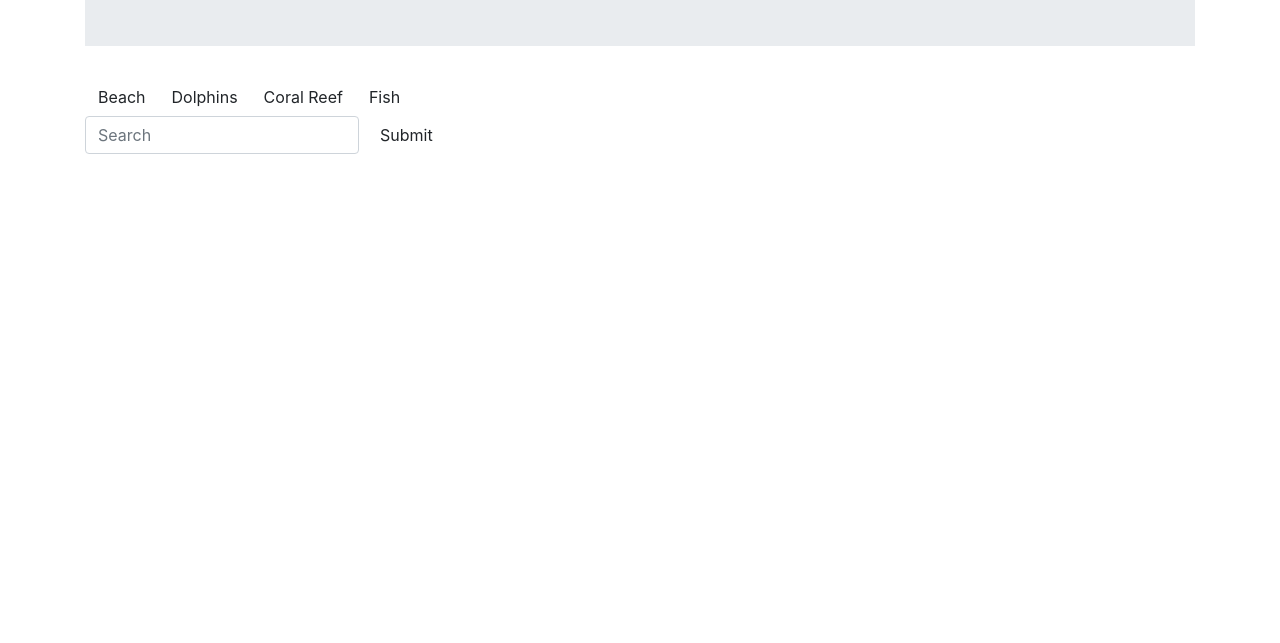
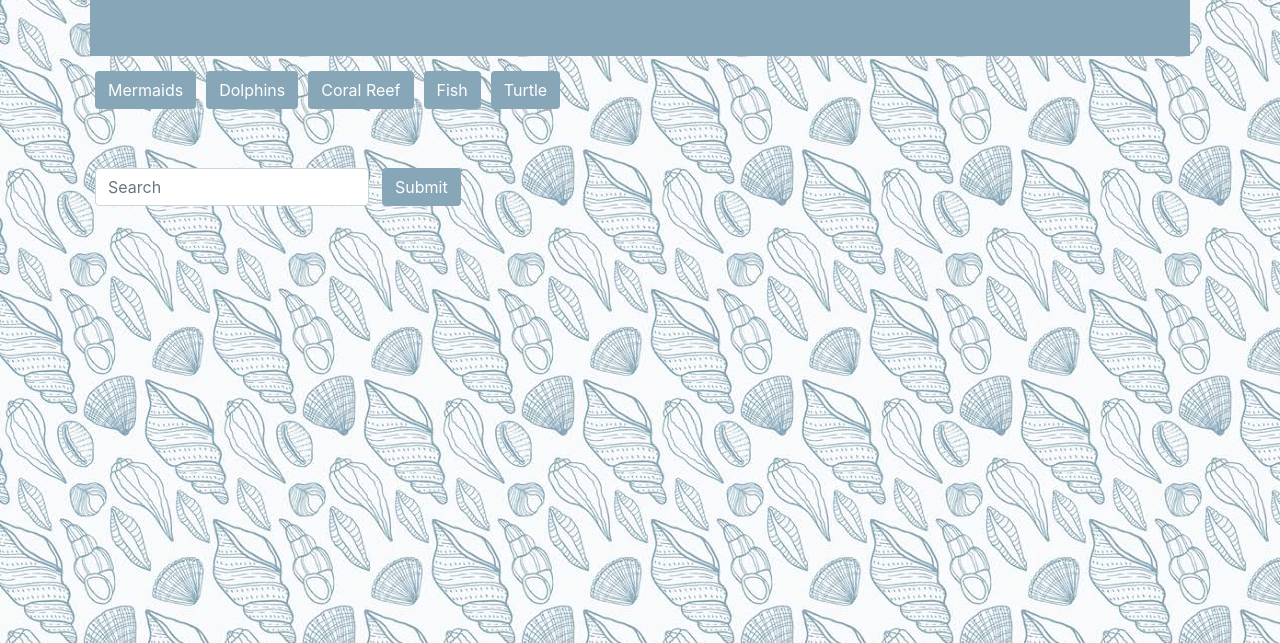
Before and after one commit to pordonez93/GifTastic, a plain HTML site: page index.html in a window 1280 px wide. Shown: the part 157-800 px from the top of the page. Drawn offline with nearby package versions, Linux system fonts and the light colour scheme.

Commit message:
cleaned up code and added styling

```diff
--- a/assets/JavaScript/logic.js
+++ b/assets/JavaScript/logic.js
@@ -1,5 +1,5 @@
 $(document).ready(function(){
-    var displayedButtons = ["Beach", "Dolphins", "Coral Reef", "Fish"];
+    var displayedButtons = ["Mermaids", "Dolphins", "Coral Reef", "Fish", "Turtle"];
     function displayImage(){
         $("#display-images").empty();
         var input = $(this).attr("data-name");
--- a/assets/css/style.css
+++ b/assets/css/style.css
@@ -0,0 +1,29 @@
+body{
+    background-image: url("../images/background.jpg");
+    font-family: "Georgia, Times, Times New Roman, serif";
+}
+img{
+    max-width: 200px;
+    max-height: 200px;
+}
+
+.holder{
+    float: left;
+}
+div, form{
+    margin: 5px;
+}
+
+.btn.btn-default, .jumbotron.jumbotron-fluid{
+    background: #87a7b8;
+    margin: 5px;
+}
+p, #input, .display-4, #submit{
+    background: #87a7b8;
+    text-align: center;
+    color: white;
+
+}
+h1{
+    text-align: center;
+}
--- a/index.html
+++ b/index.html
@@ -4,10 +4,10 @@
     <meta charset="utf-8" />
     <title>GifTastic</title>
     <meta name="viewport" content="width=device-width, initial-scale=1">
+    <!-- Reset CSS -->
+    <link rel="stylesheet" type="text/css" href="assets/css/reset.css">
     <!-- link to css -->
     <link rel="stylesheet" type="text/css" href="assets/css/style.css">
-    <!-- Reset CSS -->
-    <link rel="stylesheet" type="text/css" href="assets/css/reset.css">
     <!-- Bootstrap CSS-->
     <link rel="stylesheet" href="https://stackpath.bootstrapcdn.com/bootstrap/4.2.1/css/bootstrap.min.css" integrity="sha384-GJzZqFGwb1QTTN6wy59ffF1BuGJpLSa9DkKMp0DgiMDm4iYMj70gZWKYbI706tWS" crossorigin="anonymous">
 
@@ -27,6 +27,7 @@
                 <div class="col-sm-12" id="display-buttons">
                 </div>
             </div>
+            <br>
             <!-- search bar -->
             <div class="row">
                 <div class="col-sm-12">
@@ -35,10 +36,10 @@
                             <button class="btn btn-default" id="submit" type="submit" value="submit">
                                 Submit
                             </button>
-
                     </form>
                 </div>
             </div>
+            <br>
             <!-- gif display -->
             <div class="row">
                 <div class="col-sm-12" id="display-images"></div>
```
Also changed, not shown: assets/images/background.jpg (added), assets/images/background6.jpg (added).
